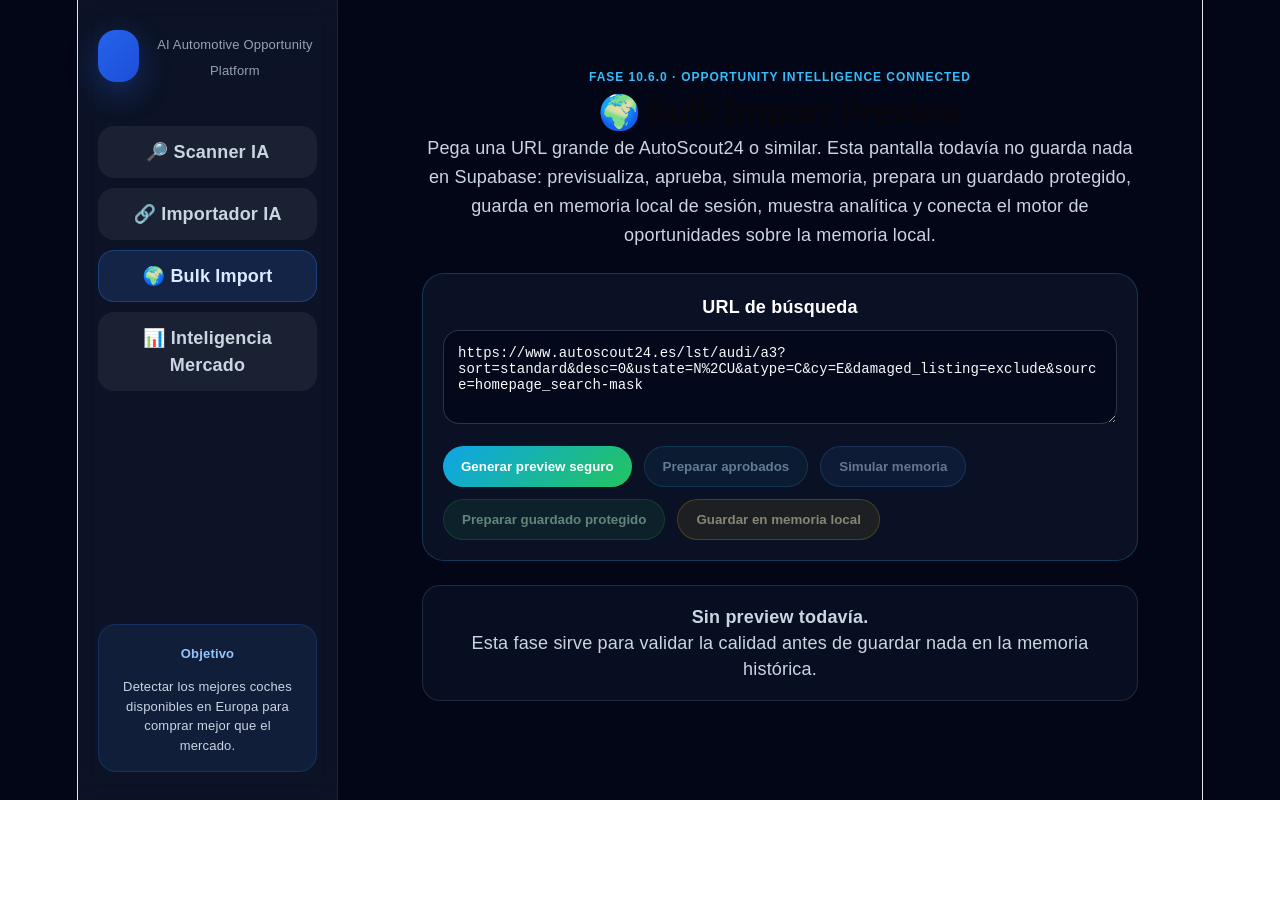
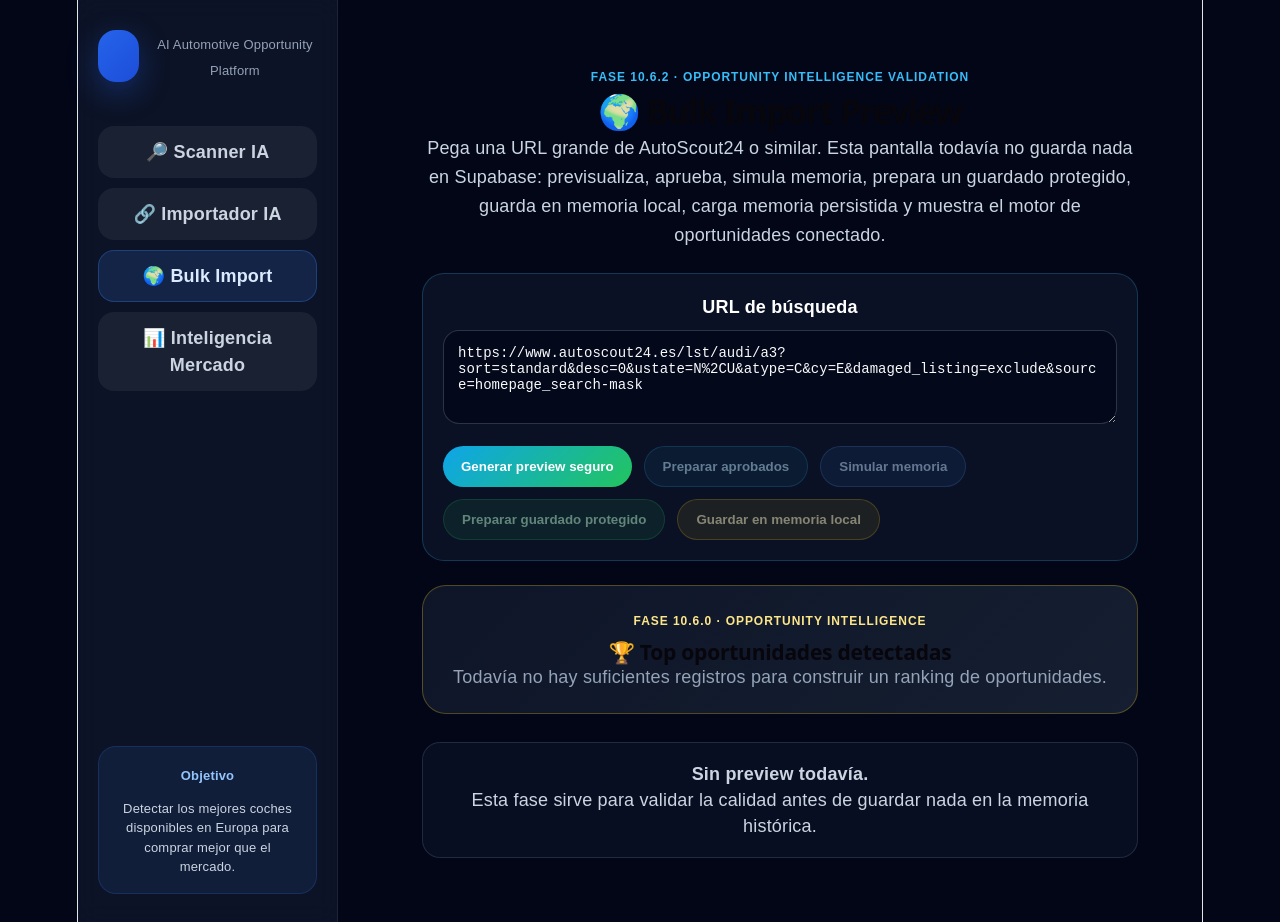
Before and after one commit to inviertetodo-hue/coches-saas-, a React (Vite) app: page /bulk-import in a window 1280 px wide. Before the commit the page ends 800 px from the top, so only its background shows below. Built offline with nearby package versions, Linux system fonts and the light colour scheme.

Commit message:
phase-10-6-2-opportunity-validation-flow

```diff
--- a/src/pages/BulkImport.jsx
+++ b/src/pages/BulkImport.jsx
@@ -1,4 +1,4 @@
-import { useMemo, useState } from "react";
+import { useEffect, useMemo, useState } from "react";
 
 import BulkImportApprovedCard from "../components/bulk-import/BulkImportApprovedCard";
 import BulkImportMemoryAnalyticsPanel from "../components/bulk-import/BulkImportMemoryAnalyticsPanel";
@@ -35,6 +35,10 @@ export default function BulkImport() {
     () => buildMasterOpportunityPipeline(memoryRecords),
     [memoryRecords]
   );
+
+  useEffect(() => {
+    setMemoryRecords(memoryRepository.getAll());
+  }, [memoryRepository]);
 
   function handlePreview() {
     const result = buildBulkUrlPreview({
@@ -107,15 +111,17 @@ export default function BulkImport() {
   return (
     <div style={containerStyle}>
       <div style={headerStyle}>
-        <p style={eyebrowStyle}>FASE 10.6.0 · Opportunity Intelligence Connected</p>
+        <p style={eyebrowStyle}>
+          FASE 10.6.2 · Opportunity Intelligence Validation
+        </p>
 
         <h1 style={titleStyle}>🌍 Bulk Import Preview</h1>
 
         <p style={subtitleStyle}>
           Pega una URL grande de AutoScout24 o similar. Esta pantalla todavía no
           guarda nada en Supabase: previsualiza, aprueba, simula memoria,
-          prepara un guardado protegido, guarda en memoria local de sesión,
-          muestra analítica y conecta el motor de oportunidades sobre la memoria local.
+          prepara un guardado protegido, guarda en memoria local, carga memoria
+          persistida y muestra el motor de oportunidades conectado.
         </p>
       </div>
 
@@ -188,6 +194,8 @@ export default function BulkImport() {
           </button>
         </div>
       </div>
+
+      <OpportunityIntelligencePanel pipeline={opportunityPipeline} />
 
       {!preview && (
         <div style={emptyBoxStyle}>
@@ -300,12 +308,10 @@ export default function BulkImport() {
 
               <p style={saveResultTextStyle}>
                 Se han guardado {saveResult.inserted} registros en memoria local
-                de sesión. Todavía no se ha escrito nada en Supabase.
+                persistente. Todavía no se ha escrito nada en Supabase.
               </p>
             </div>
           )}
-
-          <OpportunityIntelligencePanel pipeline={opportunityPipeline} />
 
           <BulkImportMemoryAnalyticsPanel records={memoryRecords} />
 
```
